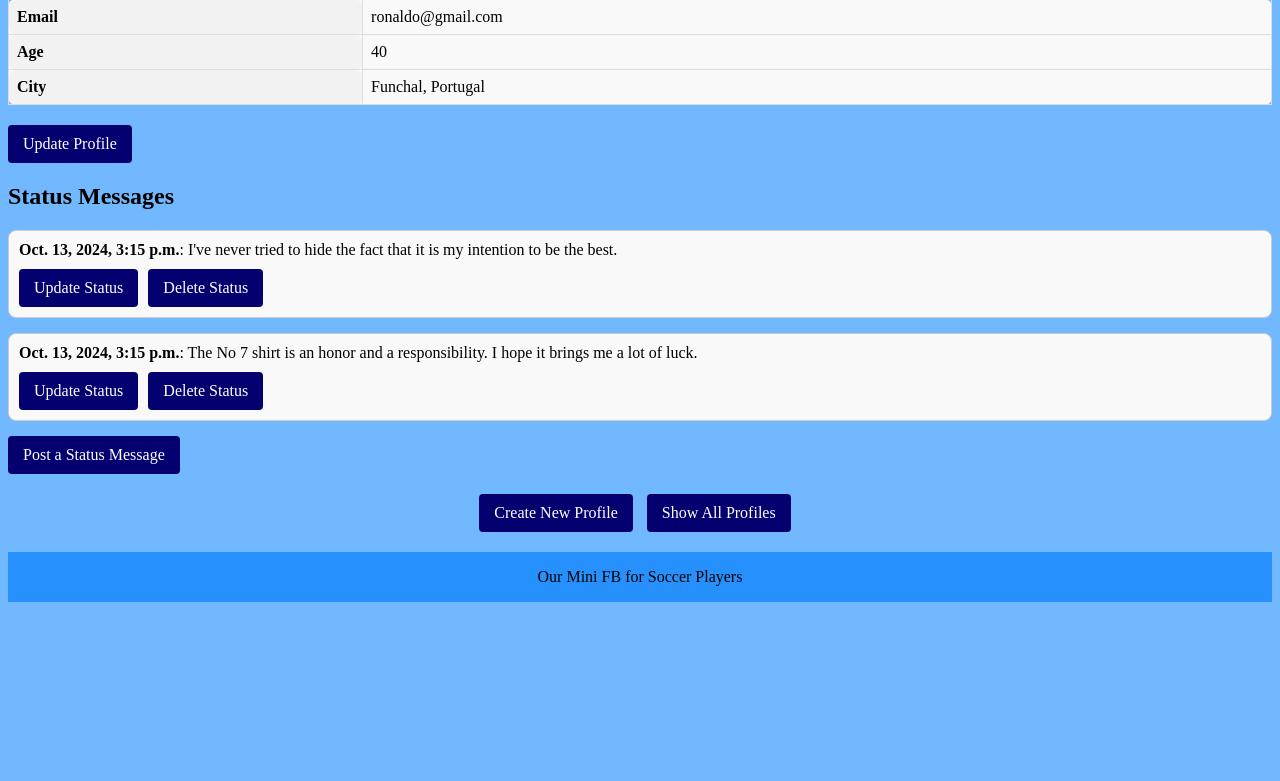
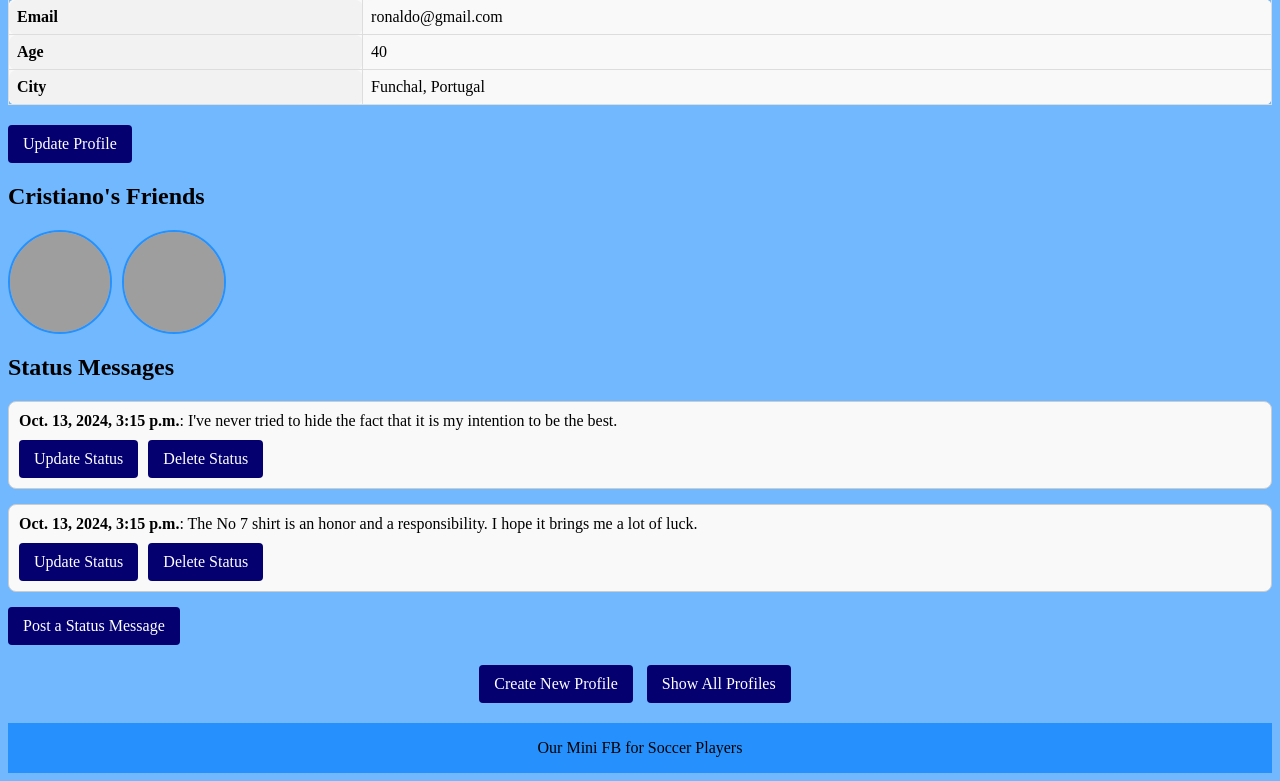
Before and after one commit to yuribychkov15/Django, a Django app: page /mini_fb/profile/2/ in a window 1280 px wide. Shown: the part 371-1152 px from the top of the page. Before the commit the page ends 973 px from the top, so only its background shows below. Run offline with Django 5.2, Linux system fonts and the light colour scheme; data comes from the database, SQL or seed files in the repository; both versions use the stored data as it was after the commit; grey boxes are pictures that could not be loaded.

Commit message:
added friends for profiles

```diff
--- a/mini_fb/admin.py
+++ b/mini_fb/admin.py
@@ -11,3 +11,4 @@ from .models import *
 admin.site.register(Profile)
 admin.site.register(StatusMessage)
 admin.site.register(Image)
+admin.site.register(Friend)
--- a/mini_fb/models.py
+++ b/mini_fb/models.py
@@ -29,6 +29,16 @@ class Profile(models.Model):
         '''Return a URL to display this profile'''
         return reverse('show_profile', kwargs={'pk': self.pk})
 
+    def get_friends(self):
+        # get the friendships
+        friends1 = Friend.objects.filter(profile1=self).values_list('profile2', flat=True)
+        friends2 = Friend.objects.filter(profile2=self).values_list('profile1', flat=True)
+        # combine both
+        friend_ids = set(list(friends1) + list(friends2))
+        # get Profile instance
+        friends = Profile.objects.filter(id__in=friend_ids)
+        return list(friends)
+
 class StatusMessage(models.Model):
     ''' Encapsulate the idea of one Status Message '''
     message = models.TextField(blank=False)
@@ -52,3 +62,11 @@ class Image(models.Model):
     def __str__(self):
         '''Return a string representation of the object'''
         return f'{self.image_file} {self.timestamp} {self.status_message}'
+
+class Friend(models.Model):
+    profile1 = models.ForeignKey(Profile, related_name='profile1', on_delete=models.CASCADE)
+    profile2 = models.ForeignKey(Profile, related_name='profile2', on_delete=models.CASCADE)
+    timestamp = models.DateTimeField(default=timezone.now)
+
+    def __str__(self):
+        return f"{self.profile1.first_name} {self.profile1.last_name} & {self.profile2.first_name} {self.profile2.last_name}"
--- a/mini_fb/templates/mini_fb/show_profile.html
+++ b/mini_fb/templates/mini_fb/show_profile.html
@@ -23,6 +23,23 @@ Page is used to show a singular profile -->
 
     <a href="{% url 'update_profile' profile.pk %}" class="nav-button">Update Profile</a>
 
+    <div>
+        <h2>{{ profile.first_name }}'s Friends</h2>
+        {% if profile.get_friends %}
+            <ul style="list-style-type: none; padding: 0; display: flex; gap: 10px;">
+                {% for friend in profile.get_friends %}
+                    <li>
+                        <a href="{% url 'show_profile' friend.id %}">
+                            <img src="{{ friend.image_url }}" alt="{{ friend.first_name }} {{ friend.last_name }}" style="width:100px; height:100px; border-radius:50%;">
+                        </a>
+                    </li>
+                {% endfor %}
+            </ul>
+        {% else %}
+            <p>This user has no friends yet.</p>
+        {% endif %}
+    </div>
+
     <h2>Status Messages</h2>
     <div>
         {% for status in profile.get_status_messages %}
```
Also changed, not shown: db.sqlite3, mini_fb/migrations/0009_alter_image_image_file_friend.py (added).
